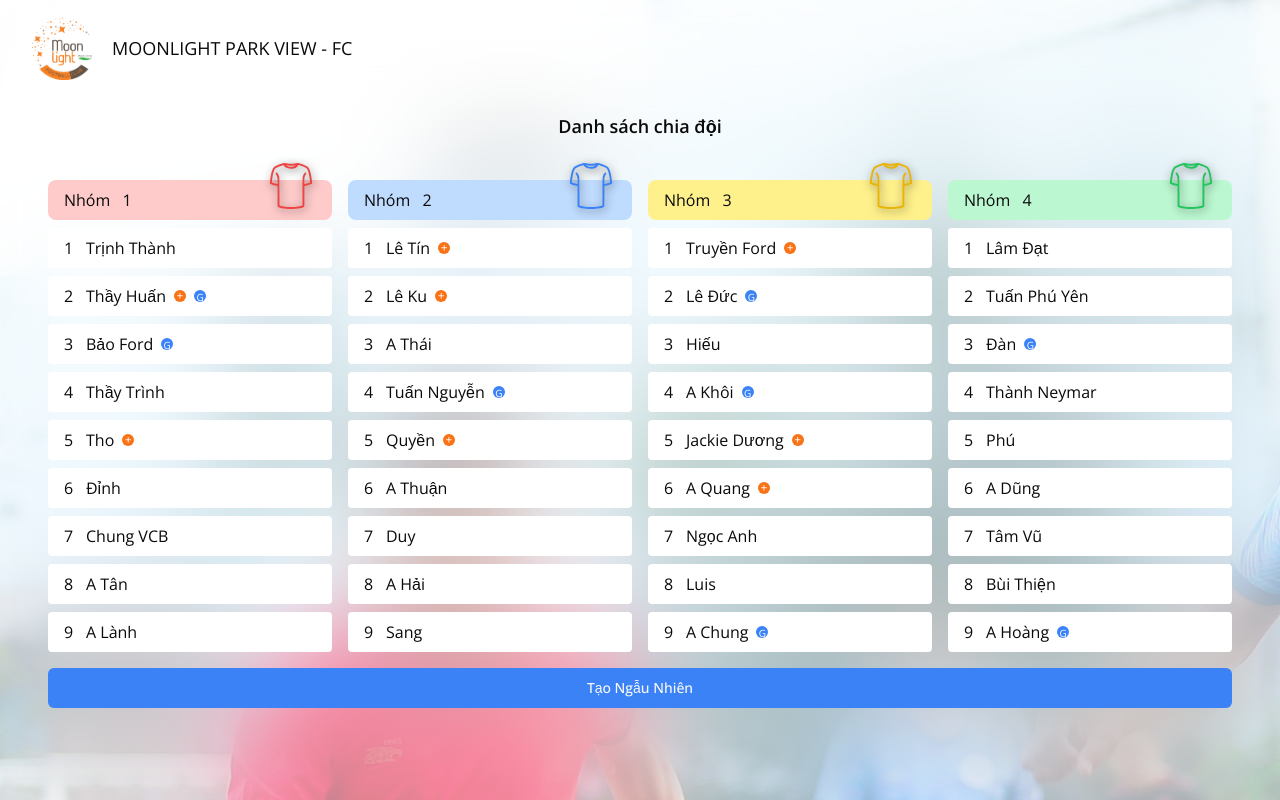
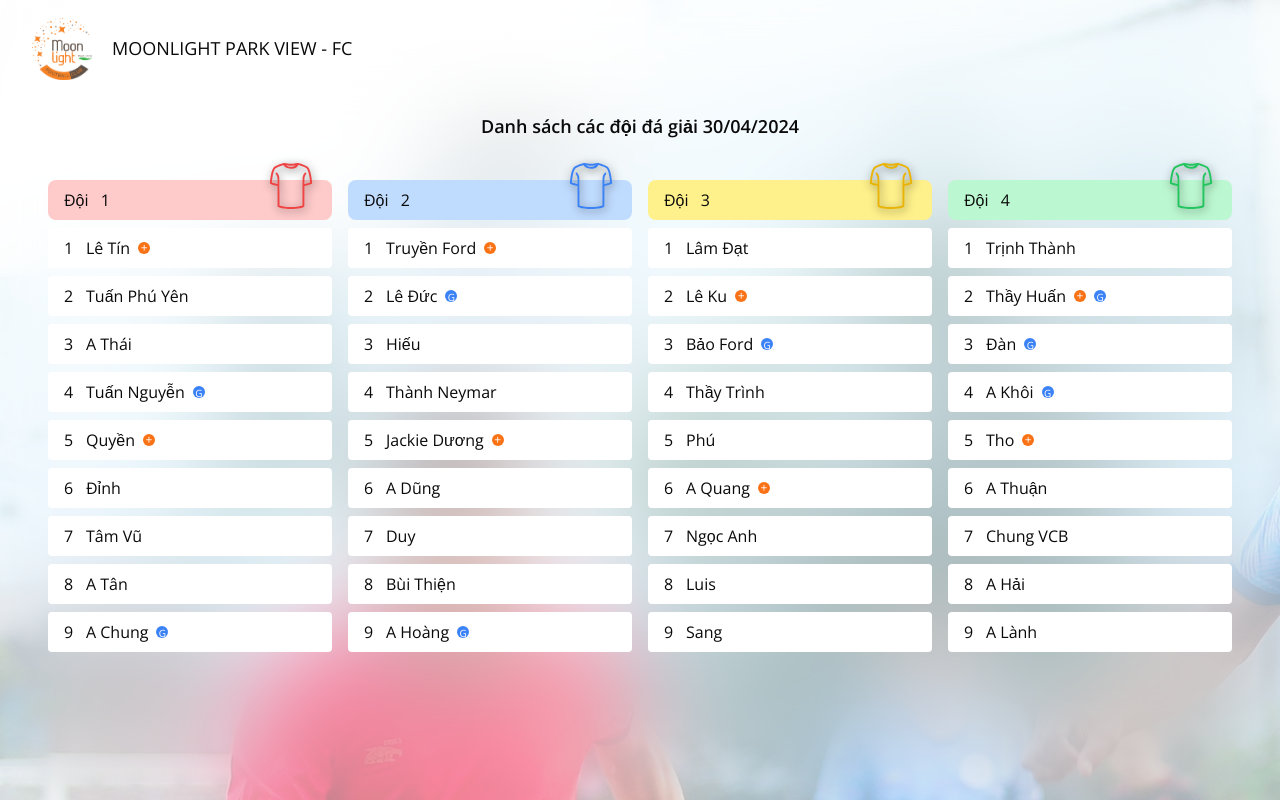
Before and after one commit to tuannguyen1702/split-teams, a Next.js app: page / in a window 1280 px wide. Built offline with nearby package versions, Linux system fonts and the light colour scheme.

Commit message:
update - teams

```diff
--- a/src/app/page.tsx
+++ b/src/app/page.tsx
@@ -9,16 +9,67 @@ import { randomTeams } from "@/lib/random-teams";
 // import Link from "next/link";
 
 export default function Home() {
-  const { totalTeam, totalTeamMember, data, time } = useTeamStore();
+  const { totalTeam, totalTeamMember, time } = useTeamStore();
 
+  const data = [
+    [
+      "Lê Tín <span class='ml-1 dot-red inline-flex'>+</span>",
+      "Truyền Ford <span class='ml-1 dot-red inline-flex'>+</span>",
+      "Lâm Đạt",
+      "Trịnh Thành ",
+    ],
+    [
+      "Tuấn Phú Yên ",
+      "Lê Đức <span class='ml-1 dot-blue inline-flex'>G</span>",
+      "Lê Ku <span class='ml-1 dot-red inline-flex'>+</span>",
+      "Thầy Huấn <span class='ml-1 dot-red inline-flex'>+</span><span class='dot-blue inline-flex'>G</span>",
+    ],
+    [
+      "A Thái",
+      "Hiếu ",
+      "Bảo Ford <span class='ml-1 dot-blue inline-flex'>G</span>",
+      "Đàn <span class='ml-1 dot-blue inline-flex'>G</span>",
+    ],
+    [
+      "Tuấn Nguyễn <span class='ml-1 dot-blue inline-flex'>G</span>",
+      "Thành Neymar",
+      "Thầy Trình",
+      "A Khôi <span class='ml-1 dot-blue inline-flex'>G</span>",
+    ],
+    [
+      "Quyền <span class='ml-1 dot-red inline-flex'>+</span>",
+      "Jackie Dương <span class='ml-1 dot-red inline-flex'>+</span>",
+      "Phú ",
+      "Tho <span class='ml-1 dot-red inline-flex'>+</span>",
+    ],
+    [
+      "Đỉnh",
+      "A Dũng",
+      "A Quang <span class='ml-1 dot-red inline-flex'>+</span> ",
+      "A Thuận",
+    ],
+    ["Tâm Vũ", "Duy", "Ngọc Anh", "Chung VCB"],
+    ["A Tân", "Bùi Thiện", "Luis", "A Hải "],
+    [
+      "A Chung <span class='ml-1 dot-blue inline-flex'>G</span>",
+      "A Hoàng <span class='ml-1 dot-blue inline-flex'>G</span>",
+      "Sang",
+      "A Lành",
+    ],
+  ];
 
-  const createTeams = () => {
-    randomTeams(data)
-  }
+  // const createTeams = () => {
+  //   randomTeams(data)
+  // }
 
   return (
     <div className="pt-[64px] pb-[65px] md:py-0">
-      <h1 className="flex  md:justify-center text-lg font-semibold pt-4" id="title">{time > 0 ? `Kết quả lần ${time}`: "Danh sách chia đội"}</h1>
+      <h1
+        className="flex  md:justify-center text-lg font-semibold pt-4"
+        id="title"
+      >
+        Danh sách các đội đá giải 30/04/2024
+      </h1>
       <div className="flex-1 z-10 pb-4 md:pt-4 text-left">
         <div className="z-10 pt-4  mt-2 grid text-center md:w-full grid-cols-2 md:grid-cols-4 md:text-left gap-x-4 gap-y-8">
           {Array.from(Array(totalTeam).keys()).map((team) => (
@@ -27,7 +78,12 @@ export default function Home() {
                 data-team={team + 1}
                 className="relative group rounded-lg px-4 py-2  data-[team='1']:bg-red-200 data-[team='2']:bg-blue-200 data-[team='3']:bg-yellow-200 data-[team='4']:bg-green-200 text-left"
               >
-                <span><span className="teams mr-2">{time > 0? 'Đội' :'Nhóm'}</span> {team + 1}</span>
+                <span>
+                  <span className="teams mr-2">
+                  Đội
+                  </span>{" "}
+                  {team + 1}
+                </span>
                 <span className="absolute text text-shadow-default text-[20px] group-data-[team='1']:text-red-500 group-data-[team='2']:text-blue-500  group-data-[team='3']:text-yellow-500 group-data-[team='4']:text-green-500 md:text-[70px] bottom-0 md:-bottom-2 right-4 drop-shadow-3xl">
                   <Icon className="h-[50px] w-[50px]" name="ShirtOutline" />
                 </span>
@@ -66,7 +122,7 @@ export default function Home() {
         </div> */}
         </div>
       </div>
-      <div className="fixed -mx-2 md:mx-0 bg-white p-2 md:p-0 bottom-0 w-full md:bg-transparent md:static"><Button className="w-full" onClick={() => createTeams()}>Tạo Ngẫu Nhiên</Button></div>
+      {/* <div className="fixed -mx-2 md:mx-0 bg-white p-2 md:p-0 bottom-0 w-full md:bg-transparent md:static"><Button className="w-full" onClick={() => createTeams()}>Tạo Ngẫu Nhiên</Button></div> */}
     </div>
     // <div className="flex">
     //   {/* <div>
```
